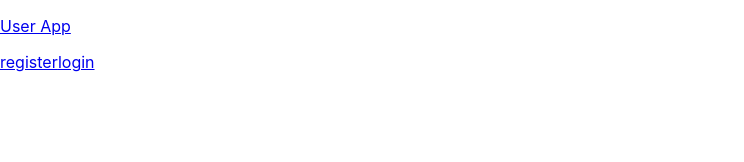
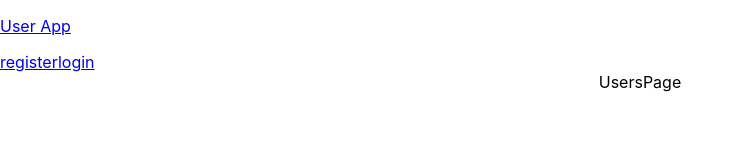
Before and after one commit to saulthebear/pos-client, a React (Create React App) app: page /admin/employees in a window 1280 px wide. Shown: the top 162 px of the page, without its empty margins (0-744 px from the left). Built offline with nearby package versions, Linux system fonts and the light colour scheme.

Commit message:
Stub UsersPage
Co-authored-by: Heg <erhaneth@users.noreply.github.com>

```diff
--- a/src/App.js
+++ b/src/App.js
@@ -88,6 +88,7 @@ function App() {
             }
           />
           <Route path="/orders/new" element={<NewOrderPage />} />
+          <Route path="admin/employees" element={<UsersPage />} />
         </Routes>
       </div>
     </Router>
--- /dev/null
+++ b/src/components/pages/UsersPage.jsx
@@ -0,0 +1,5 @@
+import React from "react"
+
+export default function UsersPage() {
+  return <div>UsersPage</div>
+}
```
